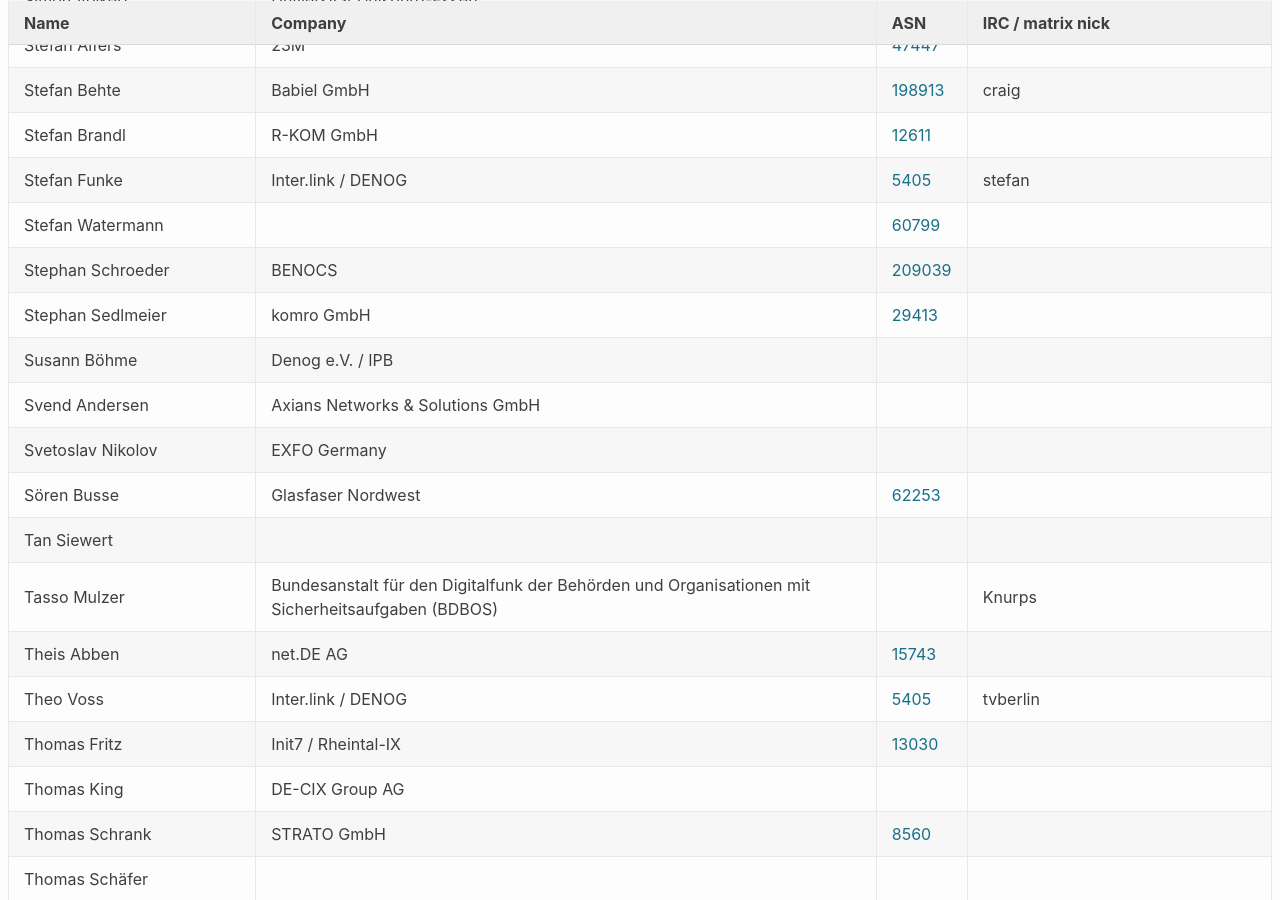
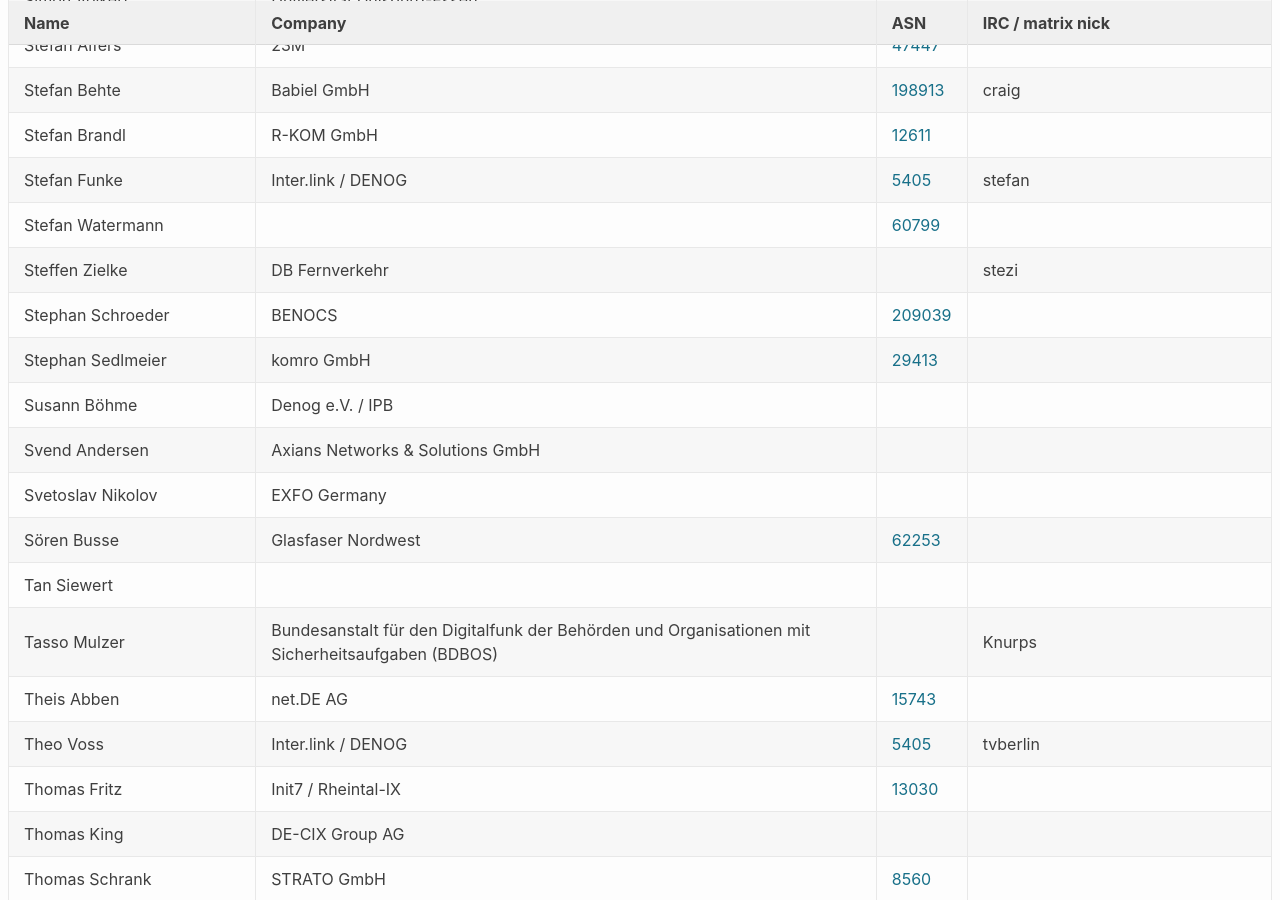
Before and after one commit to denog/pretix-attendeelist, a Jekyll site: the page built from denog17/index.markdown, in a window 1280 px wide and 900 px high, scrolled down 17074 px. Built offline with Jekyll 4.4.1, drawn with Linux system fonts in a browser that asks for light colours.

Commit message:
Latest data: Thu Sep 25 12:14:44 UTC 2025

```diff
--- a/_data/attendees_denog17_onsite.json
+++ b/_data/attendees_denog17_onsite.json
@@ -2292,6 +2292,12 @@
     "asn": "60799"
   },
   {
+    "name": "Steffen Zielke",
+    "company": "DB Fernverkehr",
+    "irc": "stezi",
+    "asn": null
+  },
+  {
     "name": "Stephan Schroeder",
     "company": "BENOCS",
     "irc": null,
```
